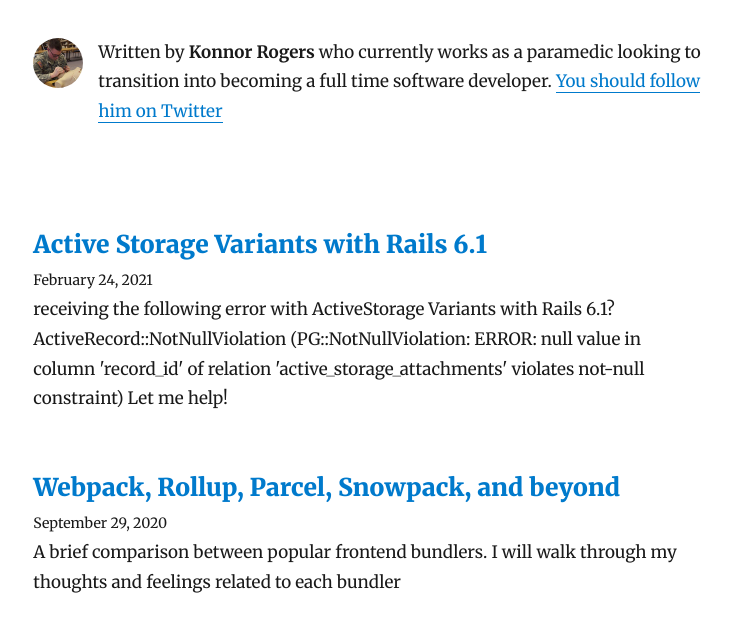
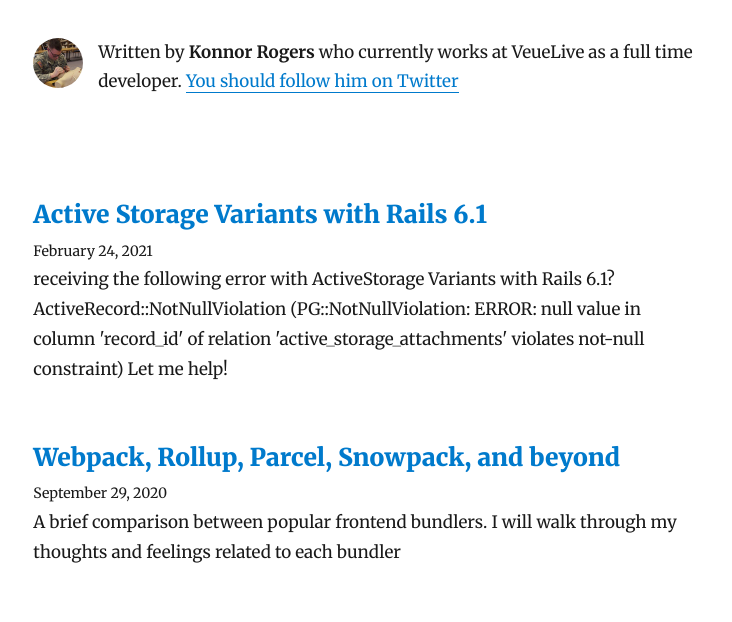
Before and after one commit to KonnorRogers/my-blog, a Gatsby site: page / in a window 1280 px wide. Shown: the part 126-748 px from the top of the page, without its empty margins (272-1004 px from the left). Built offline with nearby package versions, Linux system fonts and the light colour scheme; Gatsby itself is replaced by a stand-in of ours; some packages are replaced by stand-ins of ours.

Commit message:
update bio'

```diff
--- a/src/components/Bio.js
+++ b/src/components/Bio.js
@@ -28,9 +28,8 @@ function Bio() {
               }}
             />
             <p>
-              Written by <strong>{author}</strong> who currently works as a
-              paramedic looking to transition into becoming a full time software
-              developer.
+              Written by <strong>{author}</strong> who currently works at VeueLive as
+              a full time developer.
               {` `}
               <a href={`https://twitter.com/${social.twitter}`}>
                 You should follow him on Twitter
```
